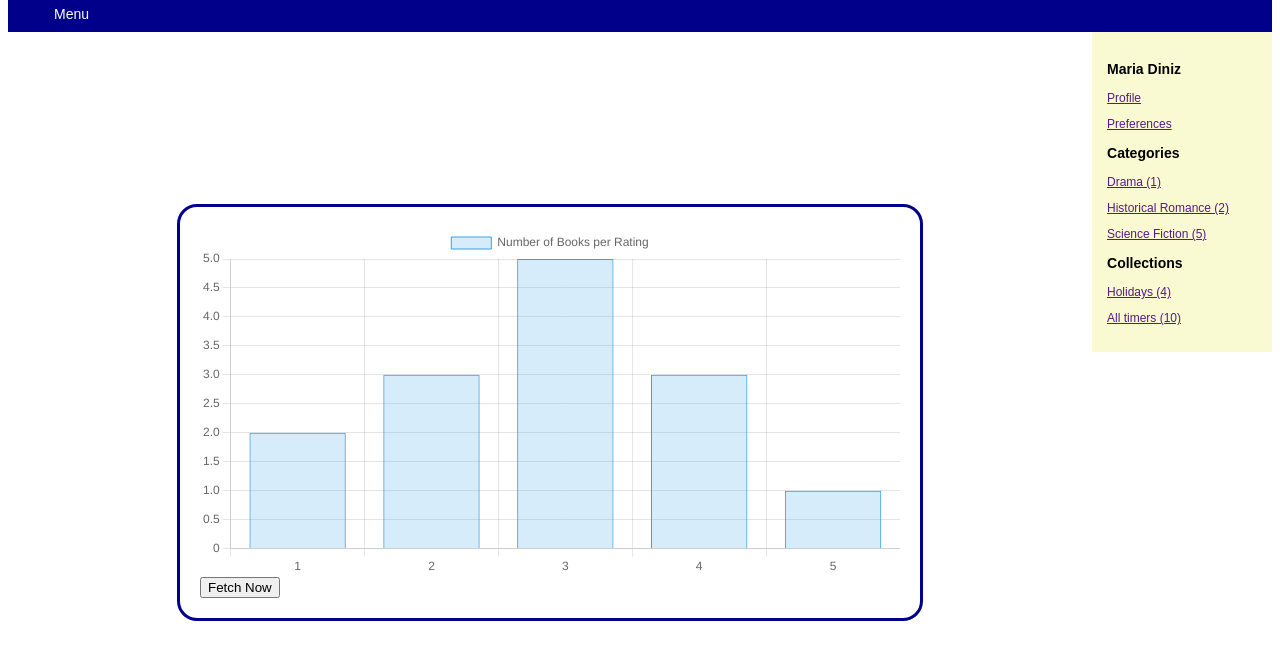
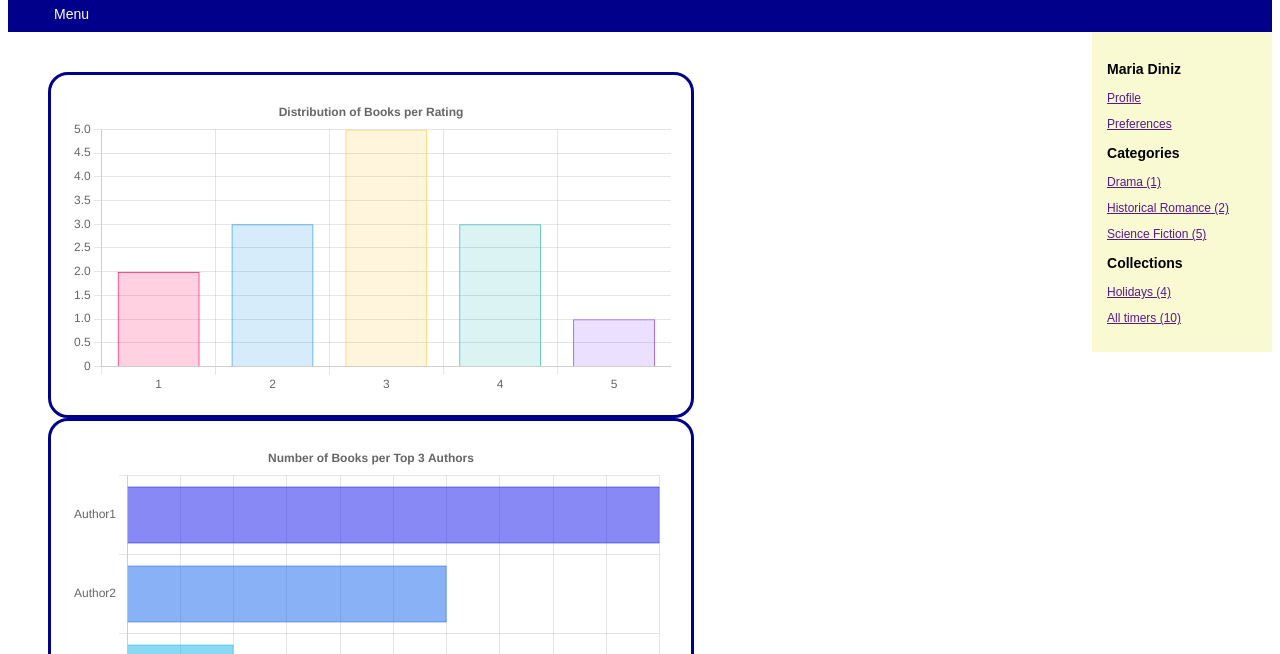
Before and after one commit to ErikFub/Books-Web-App-WCC, a website: page public/statistics.html in a window 1280 px wide. Shown: the part 146-800 px from the top of the page. Drawn offline with nearby package versions, Linux system fonts and the light colour scheme; no server answers.

Commit message:
second chart added

```diff
--- a/public/statistics.css
+++ b/public/statistics.css
@@ -3,19 +3,19 @@ SECTION {
   margin: 0;
   padding: 0;
   font-family: sans-serif;
+  }
 
-  }
   .chartCard {
-    height: calc(100vh - 40px);
+    display: inline-block;
     background: white;
-    display: flex;
+    padding: 40px;
     align-items: center;
     justify-content: center;
   }
+
   .chartBox {
-    width: 700px;
+    width: 600px;
     padding: 20px;
     border-radius: 20px;
     border: solid 3px darkblue;
-    background: white;
   }
--- a/public/statistics.html
+++ b/public/statistics.html
@@ -3,9 +3,8 @@
     <HEAD>
         <TITLE>My Favourite Books</TITLE>
         <META charset="utf8" />
-        <LINK rel="stylesheet" href="./books.css" />
-        <LINK rel="stylesheet" href="./general.css" />
-        <LINK rel="stylesheet" href="./statistics.css" />
+        <LINK rel="stylesheet" href="general.css" />
+        <LINK rel="stylesheet" href="statistics.css" />
         <script src="script.js"></script>
         <script src="common.js"></script>
         <script src="statistics.js"></script>
@@ -48,19 +47,25 @@
               <div>
                 <meta charset="utf-8">
                 <meta name="viewport" content="width=device-width, initial-scale=1">
-                <title>Distribution of Number of Books per Rating</title>
+                <title>Charts</title>
               </div>
               <body>
                 <div class="chartMenu">
                 </div>
                 <div class="chartCard">
+
                   <div class="chartBox">
                     <canvas id="myChart"></canvas>
-                    <button onclick="fetchData()">Fetch Now</button>
                   </div>
+
+                  <div class="chartBox">
+                    <canvas id="myChart2"></canvas>
+                  </div>
+
                 </div>
                 <script type="text/javascript" src="https://cdn.jsdelivr.net/npm/chart.js"></script>
                 <script>
+
 
                 // // Fetch Block
                 // function updateChart() {
@@ -84,41 +89,109 @@
                 // };
 
 
-                // setup
-                const data = {
+                // setup Chart
+                const data1 = {
                   labels: ['1', '2', '3', '4', '5'],
                   datasets: [{
                     label: 'Number of Books per Rating',
                     data: [2, 3, 5, 3, 1],
                     backgroundColor: [
-                      'rgba(54, 162, 235, 0.2)'
+                    'rgba(255, 26, 104, 0.2)',
+                    'rgba(54, 162, 235, 0.2)',
+                    'rgba(255, 206, 86, 0.2)',
+                    'rgba(75, 192, 192, 0.2)',
+                    'rgba(153, 102, 255, 0.2)',
                     ],
                     borderColor: [
-                      'rgba(54, 162, 235, 1)'
+                    'rgba(255, 26, 104, 1)',
+                    'rgba(54, 162, 235, 1)',
+                    'rgba(255, 206, 86, 1)',
+                    'rgba(75, 192, 192, 1)',
+                    'rgba(153, 102, 255, 1)',
                     ],
                     borderWidth: 1
                   }]
                 };
 
-                // config
+                // config Chart
                 const config = {
                   type: 'bar',
-                  data,
+                  data: data1,
                   options: {
                     scales: {
                       y: {
                         beginAtZero: true
                       }
+                    },
+                    plugins: {
+                      legend: {
+                        display: false
+                      },
+                      title: {
+                        display: true,
+                        text: 'Distribution of Books per Rating'
+                      }
                     }
                   }
                 };
 
-                // render init block
+                // render init block Chart
                 const myChart = new Chart(
                   document.getElementById('myChart'),
                   config
                 );
+
+
+                // setup Chart2
+                const data2 = {
+                  labels: ['Author1', 'Author2', 'Author3'],
+                  datasets: [{
+                    label: 'Number of Books per Author',
+                    data: [5, 3, 1],
+                    backgroundColor: [
+                      'rgba(20, 20, 235, 0.5)',
+                      'rgba(20, 100, 235, 0.5)',
+                      'rgba(20, 180, 235, 0.5)',
+                    ],
+                    borderColor: [
+                      'rgba(20, 20, 235, 1)',
+                      'rgba(20, 100, 235, 1)',
+                      'rgba(20, 180, 235, 1)',
+                    ],
+                    borderWidth: 1
+                  }]
+                };
+
+                // config Chart2
+                const config2 = {
+                  type: 'bar',
+                  data: data2,
+                  options: {
+                      indexAxis: 'y',
+                      scales: {
+                        y: {
+                          beginAtZero: true
+                      }
+                    },
+                    plugins: {
+                      legend: {
+                        display: false
+                      },
+                      title: {
+                        display: true,
+                        text: 'Number of Books per Top 3 Authors'
+                      }
+                    }
+                  }
+                };
+
+                // render init block Chart2
+                const myChart2 = new Chart(
+                  document.getElementById('myChart2'),
+                  config2
+                );
                 </script>
+
         </SECTION>
 
         <FOOTER>
```
